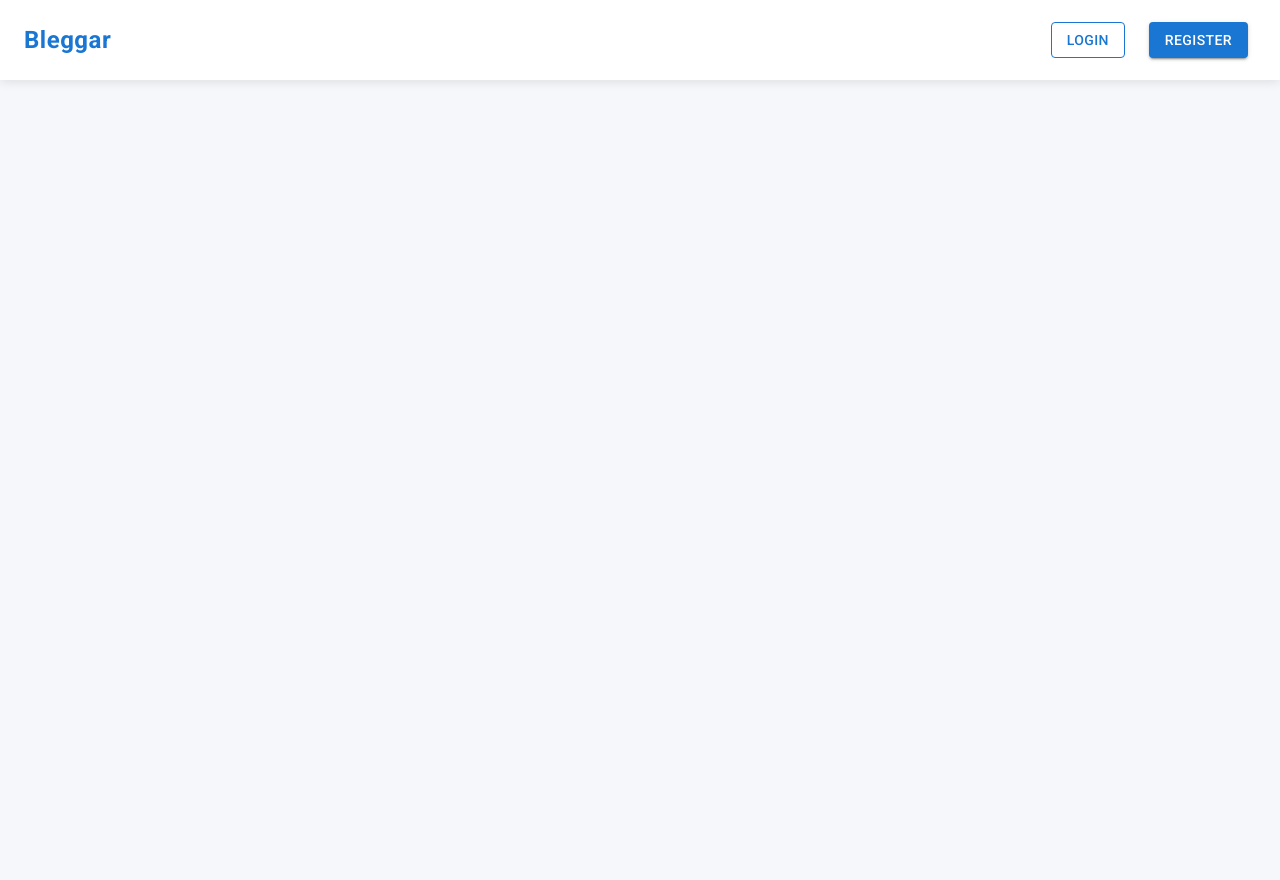
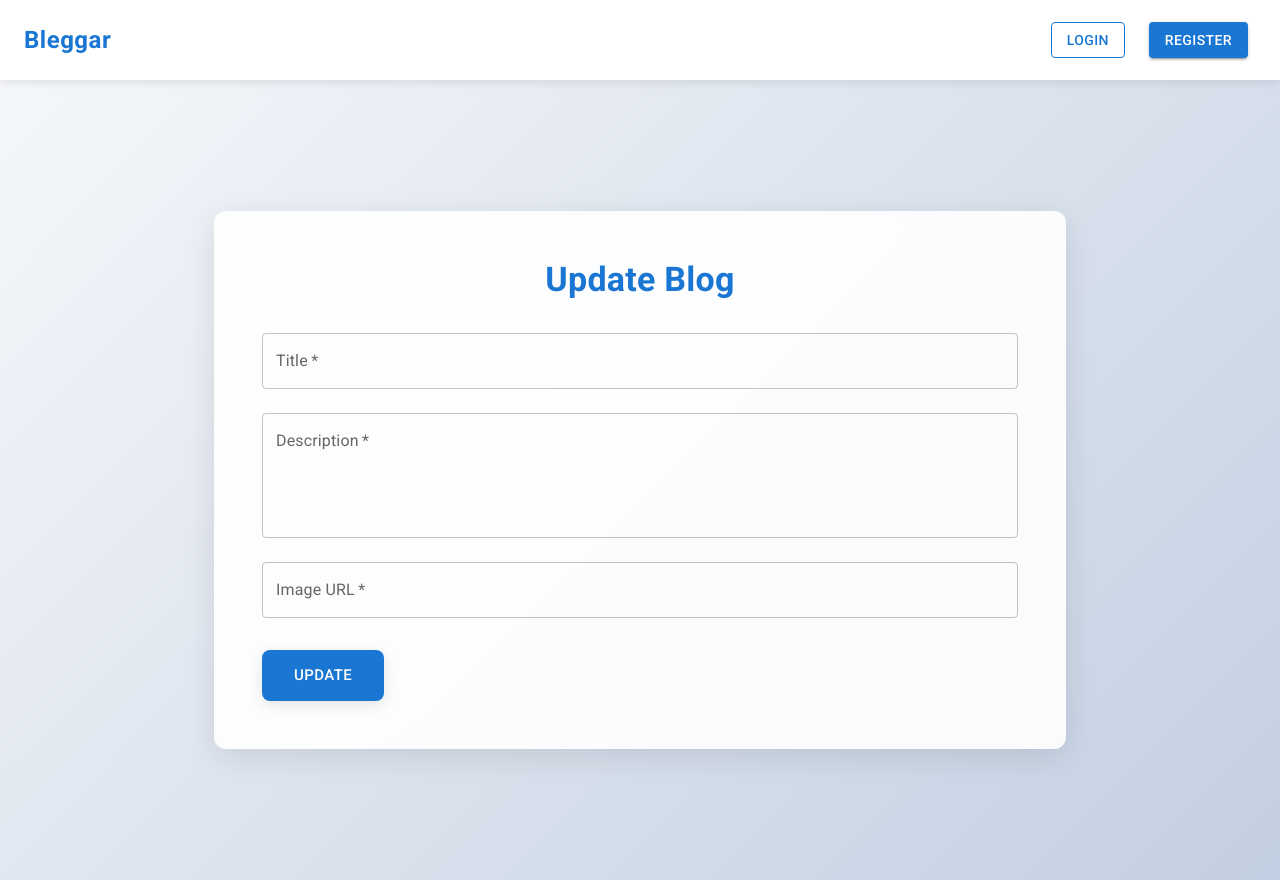
Before and after one commit to RajaMahanty/blog-1, a React (Vite) app in the folder client/: page /blog-details/1 in a window 1280 px wide. Before the commit the page ends 800 px from the top, so only its background shows below. Built offline with nearby package versions, Linux system fonts and the light colour scheme; no server answers.

Commit message:
Add update blog functionality.

```diff
--- a/client/src/App.jsx
+++ b/client/src/App.jsx
@@ -11,6 +11,7 @@ import axios from "axios";
 import { ToastContainer } from "react-toastify";
 import "react-toastify/dist/ReactToastify.css";
 import CreateBlog from "./components/CreateBlog";
+import BlogDetails from "./pages/BlogDetails";
 
 // Configuring base URL
 axios.defaults.baseURL = "http://localhost:8080/api/v1";
@@ -23,6 +24,7 @@ function App() {
 				<Route path="/" element={<Blogs />} />
 				<Route path="/blogs" element={<Blogs />} />
 				<Route path="/my-blogs" element={<UserBlogs />} />
+				<Route path="/blog-details/:id" element={<BlogDetails />} />
 				<Route path="/create-blog" element={<CreateBlog />} />
 				<Route path="/login" element={<Login />} />
 				<Route path="/register" element={<Register />} />
--- a/client/src/components/BlogCard.jsx
+++ b/client/src/components/BlogCard.jsx
@@ -8,6 +8,7 @@ import { red } from "@mui/material/colors";
 import { Box, IconButton } from "@mui/material";
 import ModeEditIcon from "@mui/icons-material/ModeEdit";
 import DeleteIcon from "@mui/icons-material/Delete";
+import { useNavigate } from "react-router-dom";
 
 export default function BlogCard({
 	title,
@@ -19,6 +20,11 @@ export default function BlogCard({
 	id,
 	isUser,
 }) {
+	const navigate = useNavigate();
+	const handleEdit = async () => {
+		navigate(`/blog-details/${id}`);
+	};
+
 	return (
 		<Card
 			sx={{
@@ -66,6 +72,7 @@ export default function BlogCard({
 						}}
 					>
 						<IconButton
+							onClick={handleEdit}
 							size="small"
 							sx={{
 								transition: "all 0.2s ease",
--- /dev/null
+++ b/client/src/pages/BlogDetails.jsx
@@ -0,0 +1,178 @@
+import React, { useEffect, useState } from "react";
+import axios from "axios";
+import { useParams, useNavigate } from "react-router-dom";
+import {
+	Box,
+	Container,
+	Paper,
+	Typography,
+	TextField,
+	Button,
+	useTheme,
+	useMediaQuery,
+} from "@mui/material";
+import { toast } from "react-toastify";
+import LoadingScreen from "../components/LoadingScreen";
+
+const BlogDetails = () => {
+	const [blog, setBlog] = useState({});
+	const [inputs, setInputs] = useState({
+		title: "",
+		description: "",
+		image: "",
+	});
+	const [isLoading, setIsLoading] = useState(true);
+	const id = useParams().id;
+	const navigate = useNavigate();
+	const theme = useTheme();
+	const isMobile = useMediaQuery(theme.breakpoints.down("sm"));
+
+	// get blog details
+	const getBlogDetails = async () => {
+		try {
+			setIsLoading(true);
+			const { data } = await axios.get(`/blogs/get-blog/${id}`);
+			if (data?.success) {
+				setBlog(data?.blog);
+				setInputs({
+					title: data?.blog.title,
+					description: data?.blog.description,
+					image: data?.blog.image,
+				});
+			}
+		} catch (error) {
+			console.log(error);
+		} finally {
+			setIsLoading(false);
+		}
+	};
+
+	useEffect(() => {
+		getBlogDetails();
+	}, [id]);
+
+	// handle input change
+	const handleChange = (e) => {
+		setInputs((prevState) => ({
+			...prevState,
+			[e.target.name]: e.target.value,
+		}));
+	};
+
+	// handle submit
+	const handleSubmit = async (e) => {
+		e.preventDefault();
+		try {
+			const { data } = await axios.put(`/blogs/update-blog/${id}`, {
+				title: inputs.title,
+				description: inputs.description,
+				image: inputs.image,
+			});
+			if (data?.success) {
+				toast.success("Blog Updated Successfully!");
+				navigate("/my-blogs");
+			}
+		} catch (error) {
+			console.log(error);
+			toast.error("Error updating blog!");
+		}
+	};
+
+	if (isLoading) {
+		return <LoadingScreen />;
+	}
+
+	return (
+		<Box
+			sx={{
+				minHeight: "100vh",
+				width: "100%",
+				display: "flex",
+				alignItems: "center",
+				justifyContent: "center",
+				background: "linear-gradient(135deg, #f5f7fa 0%, #c3cfe2 100%)",
+				py: 4,
+			}}
+		>
+			<Container maxWidth="md">
+				<Paper
+					elevation={0}
+					sx={{
+						p: { xs: 3, md: 6 },
+						borderRadius: 3,
+						background: "rgba(255, 255, 255, 0.9)",
+						backdropFilter: "blur(10px)",
+						boxShadow: "0 8px 32px rgba(0, 0, 0, 0.1)",
+					}}
+				>
+					<Typography
+						variant="h4"
+						component="h1"
+						sx={{
+							fontWeight: 700,
+							color: theme.palette.primary.main,
+							mb: 4,
+							textAlign: "center",
+						}}
+					>
+						Update Blog
+					</Typography>
+					<form onSubmit={handleSubmit}>
+						<TextField
+							name="title"
+							value={inputs.title}
+							onChange={handleChange}
+							label="Title"
+							variant="outlined"
+							fullWidth
+							required
+							sx={{ mb: 3 }}
+						/>
+						<TextField
+							name="description"
+							value={inputs.description}
+							onChange={handleChange}
+							label="Description"
+							variant="outlined"
+							fullWidth
+							required
+							multiline
+							rows={4}
+							sx={{ mb: 3 }}
+						/>
+						<TextField
+							name="image"
+							value={inputs.image}
+							onChange={handleChange}
+							label="Image URL"
+							variant="outlined"
+							fullWidth
+							required
+							sx={{ mb: 4 }}
+						/>
+						<Button
+							type="submit"
+							variant="contained"
+							fullWidth={isMobile}
+							size="large"
+							sx={{
+								py: 1.5,
+								px: 4,
+								borderRadius: 2,
+								boxShadow: "0 4px 14px rgba(0, 0, 0, 0.1)",
+								"&:hover": {
+									transform: "translateY(-2px)",
+									boxShadow: "0 6px 20px rgba(0, 0, 0, 0.15)",
+								},
+							}}
+						>
+							UPDATE
+						</Button>
+					</form>
+				</Paper>
+			</Container>
+		</Box>
+	);
+};
+
+export default BlogDetails;
```
